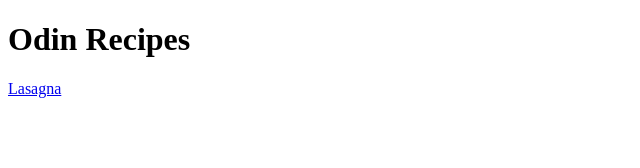
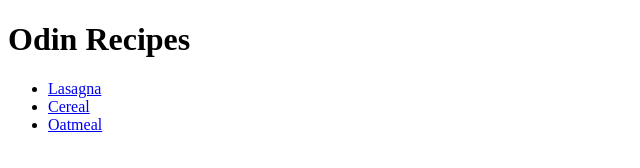
Before and after one commit to skim1225/odin-recipes, a plain HTML site: page index.html in a window 1280 px wide. Shown: the whole page, without its empty margins (0-640 px from the left). Drawn offline with Linux system fonts and the light colour scheme.

Commit message:
Add recipe links to homepage

```diff
--- a/index.html
+++ b/index.html
@@ -1,13 +1,18 @@
 <!DOCTYPE html>
 <html lang="en">
-<head>
+  <head>
     <meta charset="UTF-8">
     <meta http-equiv="X-UA-Compatible" content="IE=edge">
     <meta name="viewport" content="width=device-width, initial-scale=1.0">
     <title>Odin Recipes</title>
-</head>
-<body>
+  </head>
+  <body>
     <h1>Odin Recipes</h1>
-    <a href="recipes/lasagna.html">Lasagna</a>
-</body>
+    <ul>
+        <li><a href="recipes/lasagna.html">Lasagna</a></li>
+        <li><a href="recipes/cereal.html">Cereal</a></li>
+        <li><a href="recipes/oatmeal.html">Oatmeal</a></li>
+    </ul>
+
+  </body>
 </html>
```
